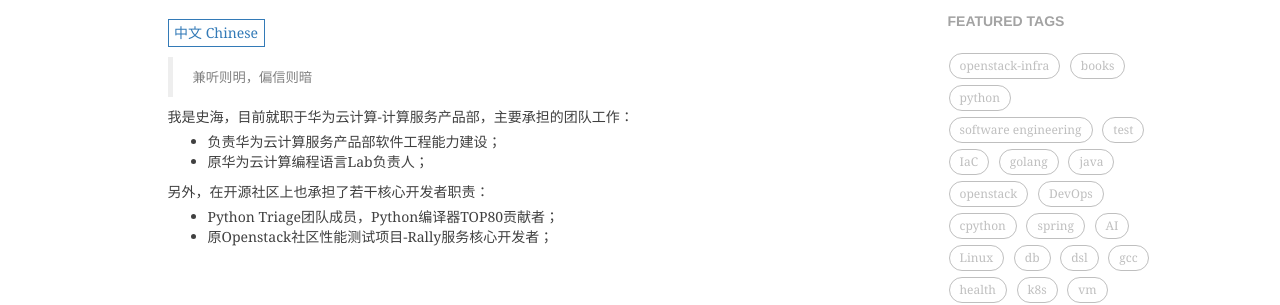
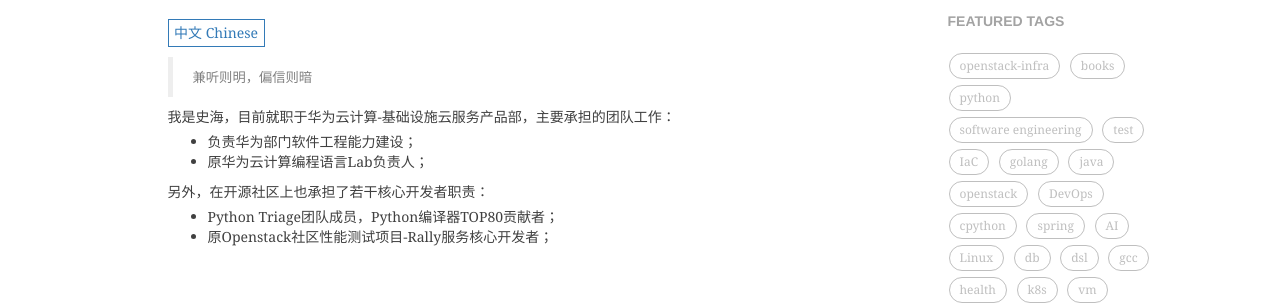
Before and after one commit to shihai1991/shihai1991.github.io, a Jekyll site: the page built from about.html, in a window 1280 px wide. Shown: the part 434-739 px from the top of the page. Built offline with Jekyll 4.4.1, drawn with Linux system fonts in a browser that asks for light colours; nearby versions of some CDN libraries; comment, search, counter and statistics services are not loaded.

Commit message:
Update zh.md

```diff
--- a/_includes/about/zh.md
+++ b/_includes/about/zh.md
@@ -1,7 +1,7 @@
 > 兼听则明，偏信则暗
 
-我是史海，目前就职于华为云计算-计算服务产品部，主要承担的团队工作：
-* 负责华为云计算服务产品部软件工程能力建设；
+我是史海，目前就职于华为云计算-基础设施云服务产品部，主要承担的团队工作：
+* 负责华为部门软件工程能力建设；
 * 原华为云计算编程语言Lab负责人；
 
 另外，在开源社区上也承担了若干核心开发者职责：
```
